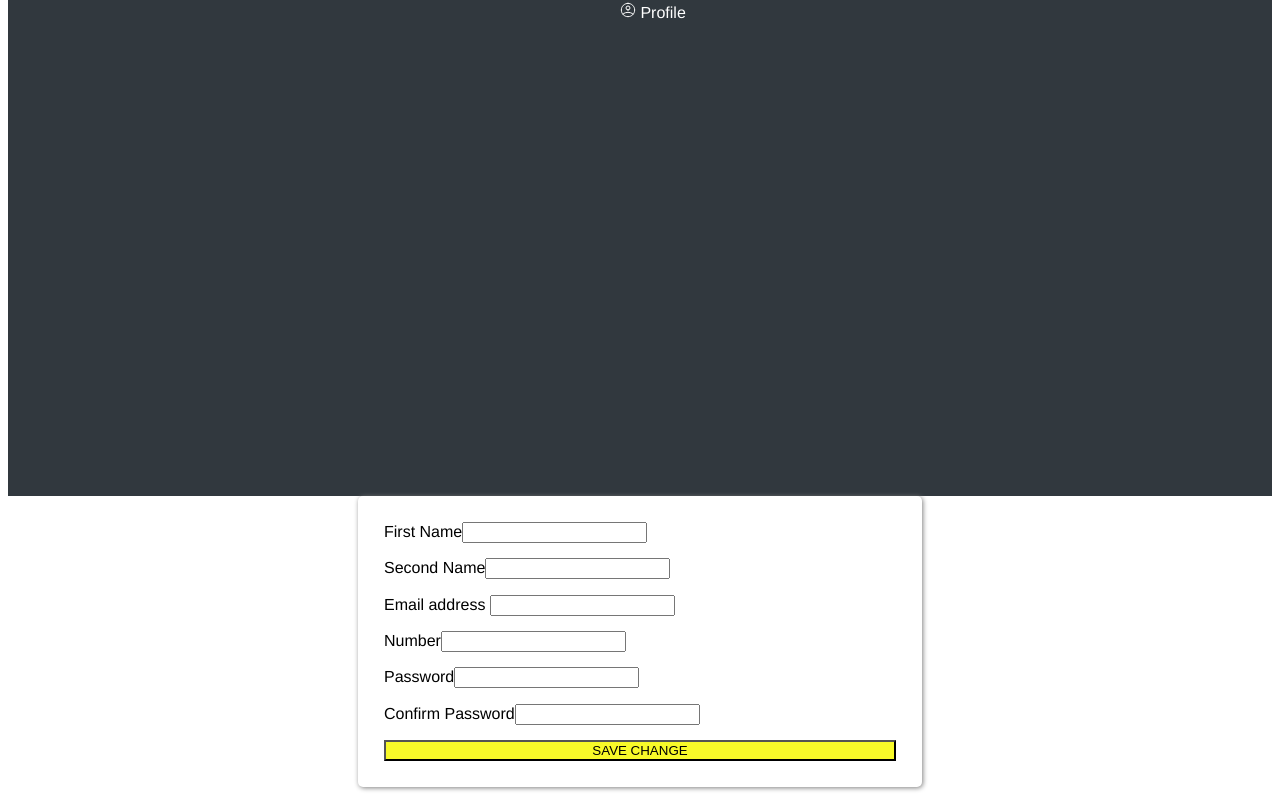
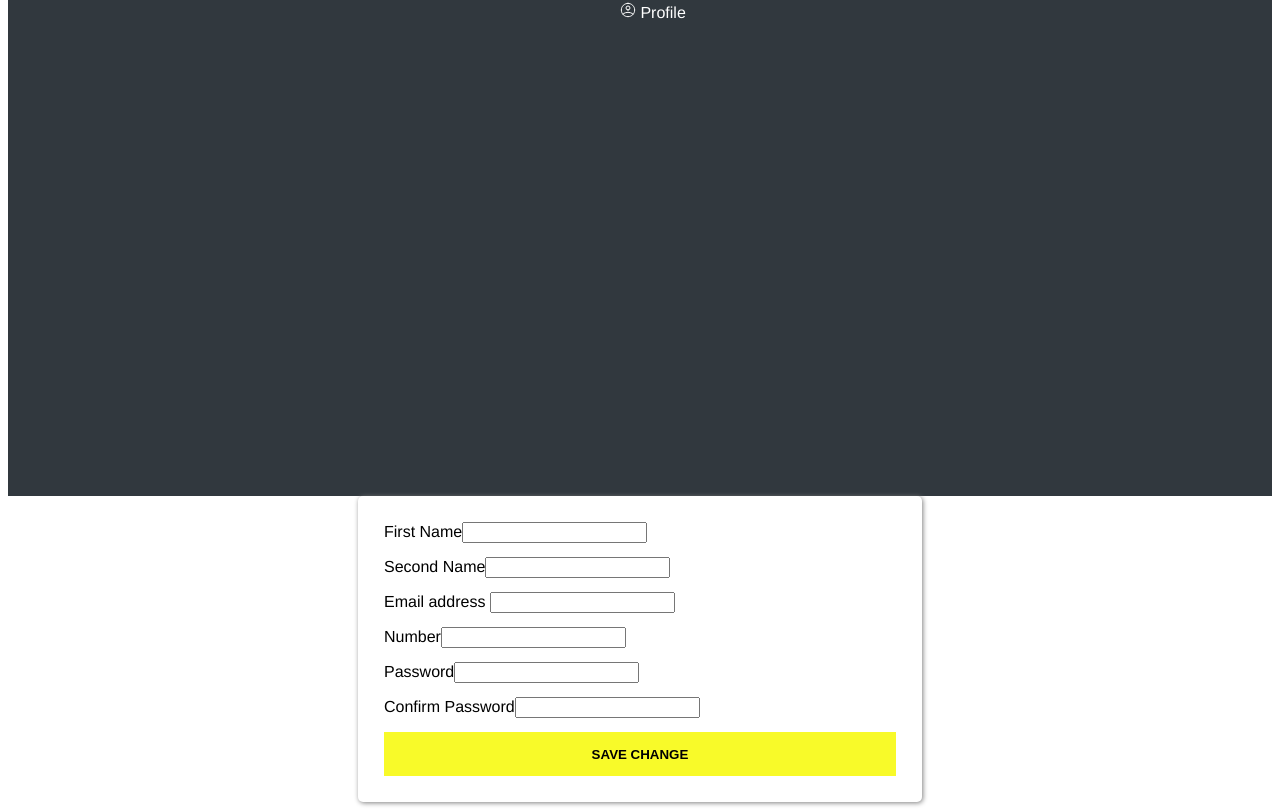
Before and after one commit to John-Njau/mookh-frontend, a Vue app: page /update/buyerprofile in a window 1280 px wide. Shown: the part 428-1238 px from the top of the page. Built offline with nearby package versions, Linux system fonts and the light colour scheme.

Commit message:
style btns

```diff
--- a/src/views/Profile/BuyerProfileView.vue
+++ b/src/views/Profile/BuyerProfileView.vue
@@ -200,7 +200,7 @@ export default {
   }
   .btn {
     background-color: #f8fa29 !important;
-    color: white;
+    color: black;
     font-weight: 900;
     margin-left: 57vw;
     width: 10vw;
--- a/src/views/Profile/UpdateBuyerView.vue
+++ b/src/views/Profile/UpdateBuyerView.vue
@@ -212,7 +212,7 @@ form {
   border-radius: 5px;
   padding: 2vw;
   .form-group {
-    padding-bottom: 1.2vw;
+    padding-bottom: 1.1vw;
   }
 
   label {
@@ -223,6 +223,13 @@ form {
     width: 100% !important;
     background-color: #f8fa29;
     color: black;
+    border: none;
+    height: 3.4vw;
+    font-weight: bold;
+    :hover {
+      background-color: #f6f6f6 !important;
+      color: #f8fa29 !important;
+    }
   }
 }
 </style>
```
